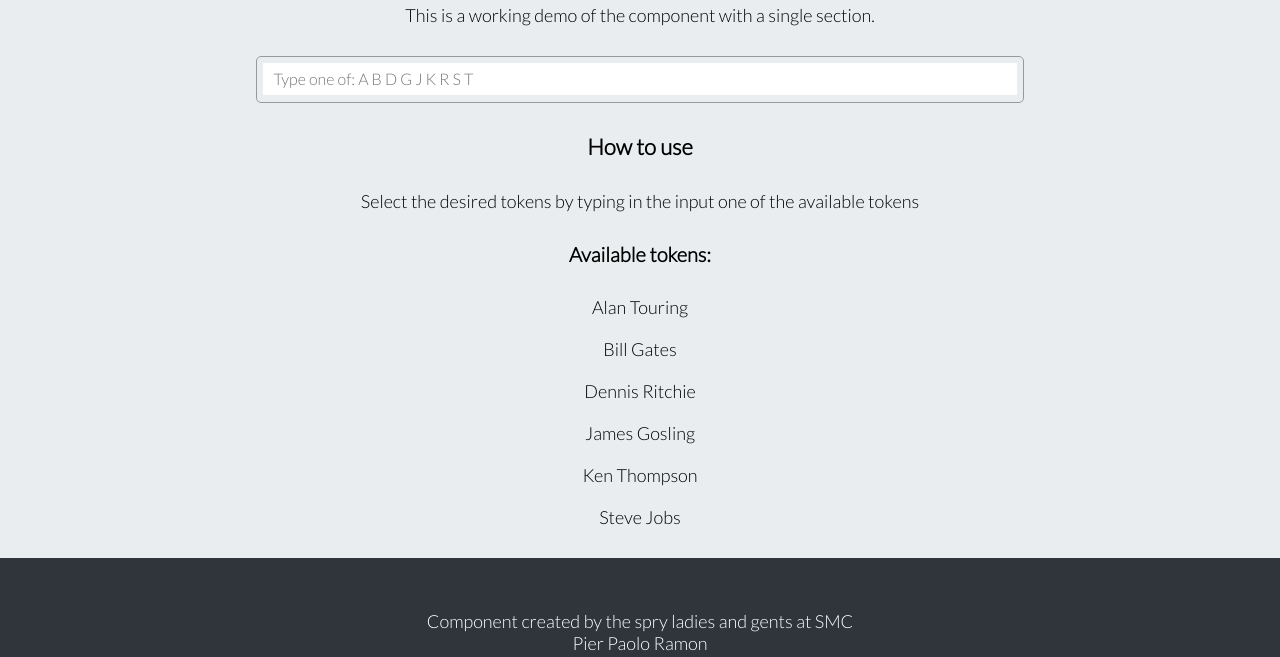
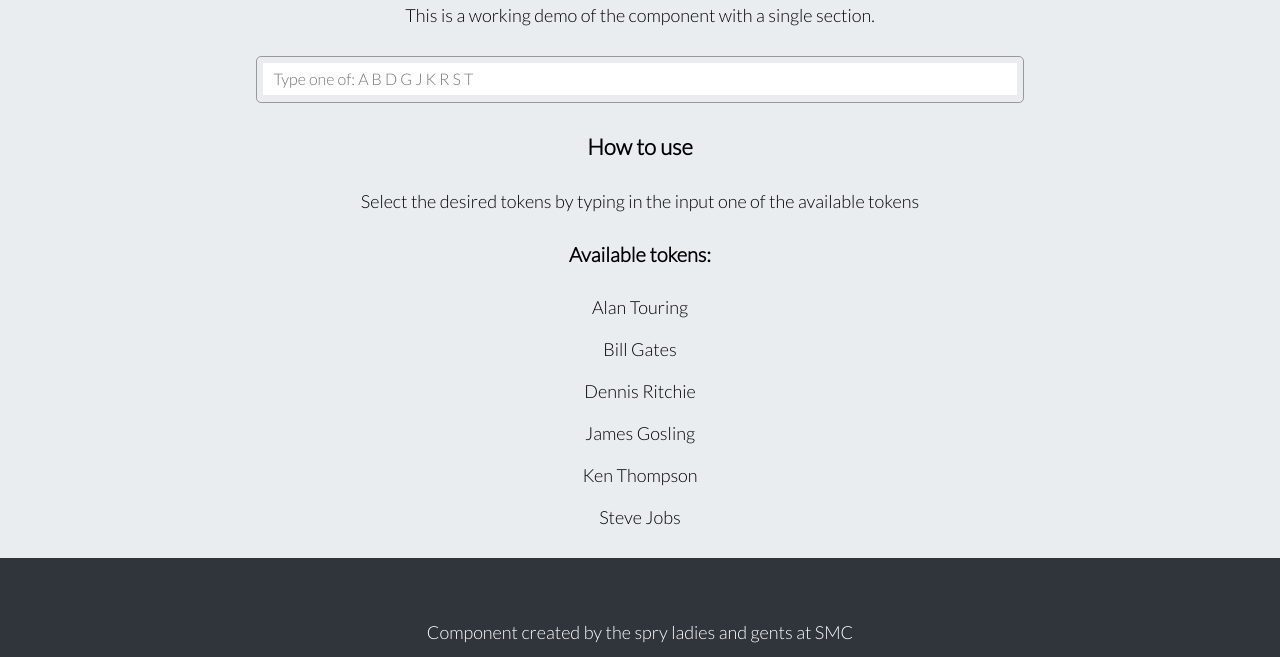
Before and after one commit to smclab/react-faceted-token-input, a website: page index.html in a window 1280 px wide. Shown: the part 631-1288 px from the top of the page. Drawn offline with Linux system fonts and the light colour scheme.

Commit message:
Removed my name :P

```diff
--- a/index.html
+++ b/index.html
@@ -70,8 +70,6 @@
       <div class="credits">
         <p>
           Component created by the spry ladies and gents at SMC
-          <br />
-          Pier Paolo Ramon
         </p>
       </div>
       <div class="contacts">
```
